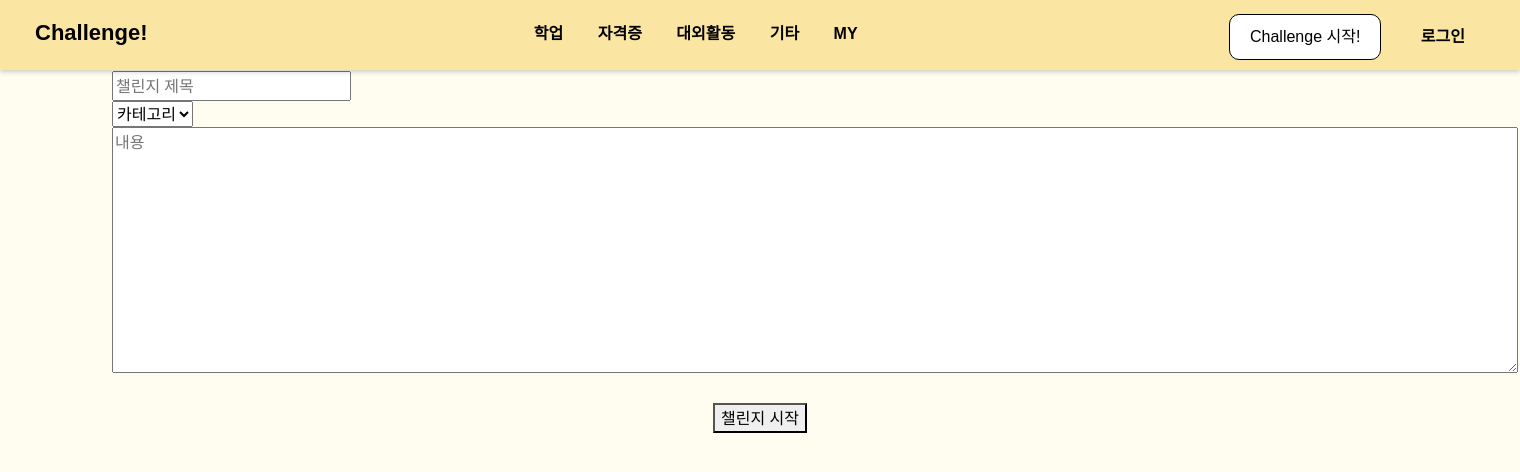
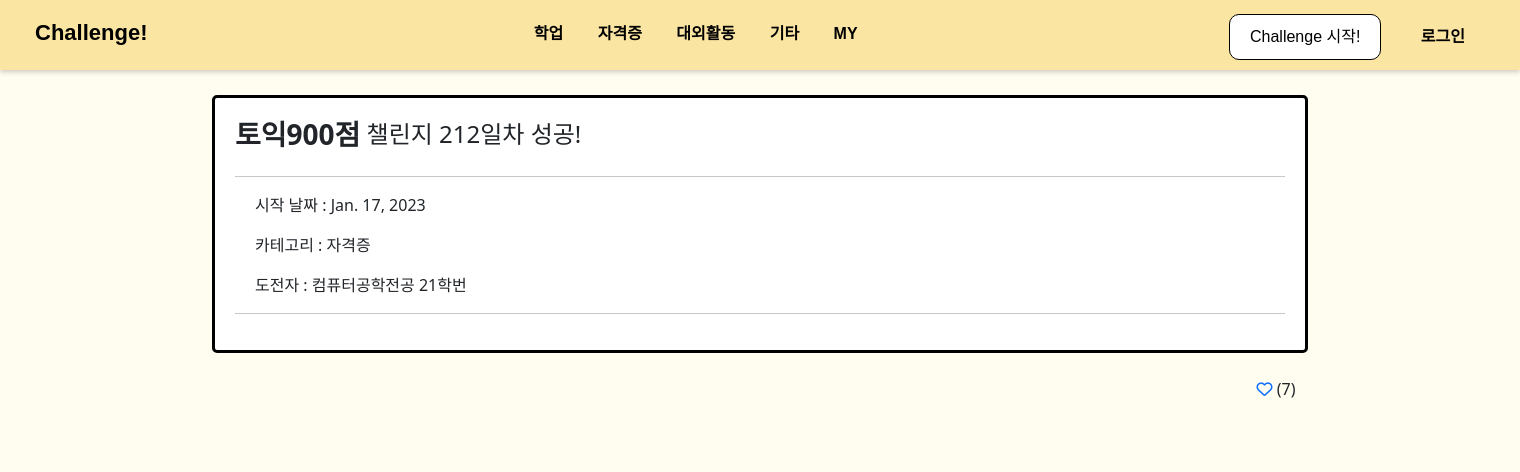
Before and after one commit to 2023-CodewithDuksung/2023-CodeWithDS-05, a Django app: template board/templates/board/challenge_new.html in a window 1520 px wide. Shown: the top 472 px of the page. Run offline with Django 4.2, Linux system fonts and the light colour scheme; the template is opened without the code that fills it: values that come from a table or form of the project are taken from there, others are empty; data comes from the database, SQL or seed files in the repository; some libraries are stand-ins or nearby versions.

Commit message:
Update challenge_new.

```diff
--- a/board/templates/board/challenge_new.html
+++ b/board/templates/board/challenge_new.html
@@ -1,30 +1,69 @@
 {% extends 'board/base.html' %}
-{% load widget_tweaks %}
+{% block main_area %}
+<div class="col text-left" style="margin-left:100px; margin-right:100px">
+    <script>
+        function checkStatus() {
+            if({{challenge.status}} == "1") {
+                var result = confirm("성공한 챌린지를 수정하시면 일수가 달라질 수 있습니다. 수정하시겠습니까?");
+                if(result) {
+                    location.href = "update/";
+                }
+            }
+            else if({{challenge.status}} == "2") {
+                var result = confirm("실패한 챌린지를 수정하시면 일수가 달라질 수 있습니다. 수정하시겠습니까?");
+                if(result) {
+                    location.href = "update/";
+                }
+            }
+            else {
+                location.href = "update/";
+            }
+        };
+    </script>
+<br>
 
-{% block main_area %}
-<div id="new_body" class="col">
-    <div class="new_div">
-        <form method="post" enctype="multipart/form-data" style="display: inline-block;">
-            {% csrf_token %}
-            {% comment %} <h4 class="new_title">챌린지 제목</h4> {% endcomment %}
-            {{form.title|add_class:"new_title"|attr:"placeholder:챌린지 제목"}}
-            <br>
-            <div class="form-group">
-                <select name="category" id="new_category" required>
-                    <option value="" disabled selected>카테고리</option>
-                    {% for c in categories %}
-                    <option value="{{c.name}}">{{c.name}}</option>
-                    {% endfor %}
-                </select>
-            </div>
-            <div class="form-group">
-                <textarea cols="150" rows="10" name="memo" id="new_memo" placeholder="내용"></textarea>
-            </div>
-            <br>
-        </form>
+<div style="background-color: #ffffff; padding: 20px;border: 3px solid black;border-radius: 5px;">
+    <div style="display: flex; align-items: center;">
+    <h3 style="font-weight:bold;">{{challenge.title}}</h3>
+
+
+    <h4>&nbsp;챌린지 {{challenge.get_day}}일차
+        {% if challenge.status == "0" %}
+            진행중...
+        {% elif challenge.status == "1" %}
+            성공!
+        {% elif challenge.status == "2" %}
+            실패
+        {% endif %}
+    </h4></div>
+ <hr>
+<div style="margin-left:20px; margin-right:20px">
+        <p>시작 날짜 : {{challenge.start_date}}</p>
+        <p>카테고리 : {{challenge.category}}</p>
+        <p>도전자 : {{challenge.get_user_name}}</p>
     </div>
-    <div class="text-center">
-    <button id="new_button" type="submit">챌린지 시작</button>
+    <hr>
+    {% if challenge.memo %}
+    <b style="margin-left:20px; margin-right:20px;">[내용]</b>
+    <div style="background-color:#ffffff; margin-left:20px; margin-right:20px">
+        {{challenge.memo}}
     </div>
+    {% endif %}
+
+
 </div>
+<br>
+<div style="display: flex; justify-content: flex-end;">
+    {% if request.user in challenge.like_users.all %}
+    <a href="like/" type="button" style="color:red;margin-left:20px; margin-right:20px padding: 10px 20px;"><i class="fa-solid fa-heart fg-danger"></i></a>
+    {% else %}
+    <a href="like/" type="button" style="margin-left:20px; margin-right:20px padding: 10px 20px;"><i class="fa-regular fa-heart"></i></a>
+    {% endif %} &nbsp;({{challenge.like_users.count}})
+    &nbsp;&nbsp;
+    {% if user.is_authenticated %}
+        {% if user == challenge.user %}
+        <button type="button" onclick="checkStatus()" style="background-color: #f7cf60;border: none;border-radius: 5px; padding: 10px 20px;" >챌린지 수정</button>
+        {% endif %}
+    {% endif %}
+</div></div>
 {% endblock %}
```
